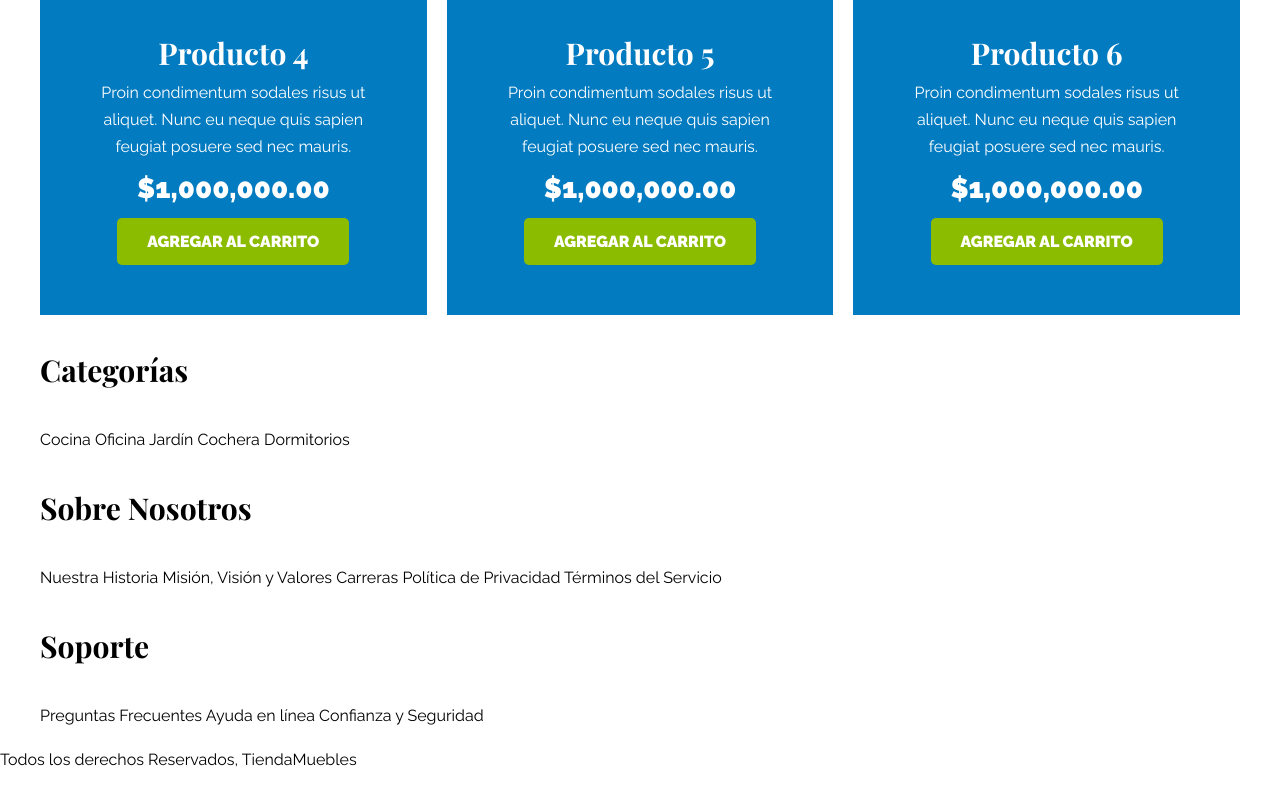
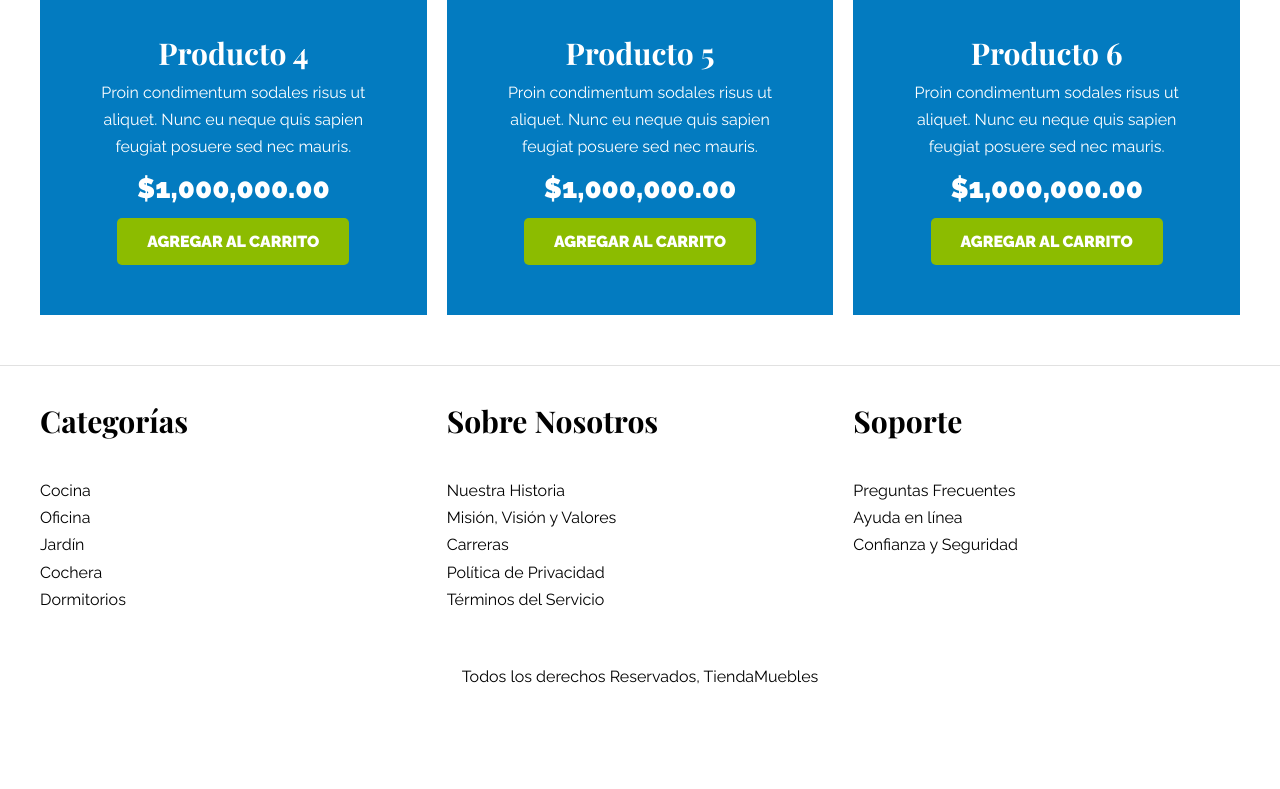
Before and after one commit to BrandonSGC/tienda-muebles, a plain HTML site: page index.html in a window 1280 px wide. Shown: the part 2677-3466 px from the top of the page. After the commit the page ends 3367 px from the top, so only its background shows below. Drawn offline with nearby package versions, Linux system fonts and the light colour scheme.

Commit message:
Se aplican estilos al Footer

```diff
--- a/css/styles.css
+++ b/css/styles.css
@@ -203,3 +203,24 @@ img {
     transform: scale(.98);
     transition: transform .3s;
 }
+
+
+/* Footer */
+.site-footer {
+    border-top: 1px solid var(--grisClaro);
+    margin-top: 5rem;
+}
+.grid-footer {
+    display: grid;
+    grid-template-columns: repeat(3, 1fr);
+    column-gap: 2rem;
+}
+
+.footer-menu a{
+    display: block;
+}
+
+.copyright {
+    text-align: center;
+    margin: 5rem 0 0 0;
+}
```
